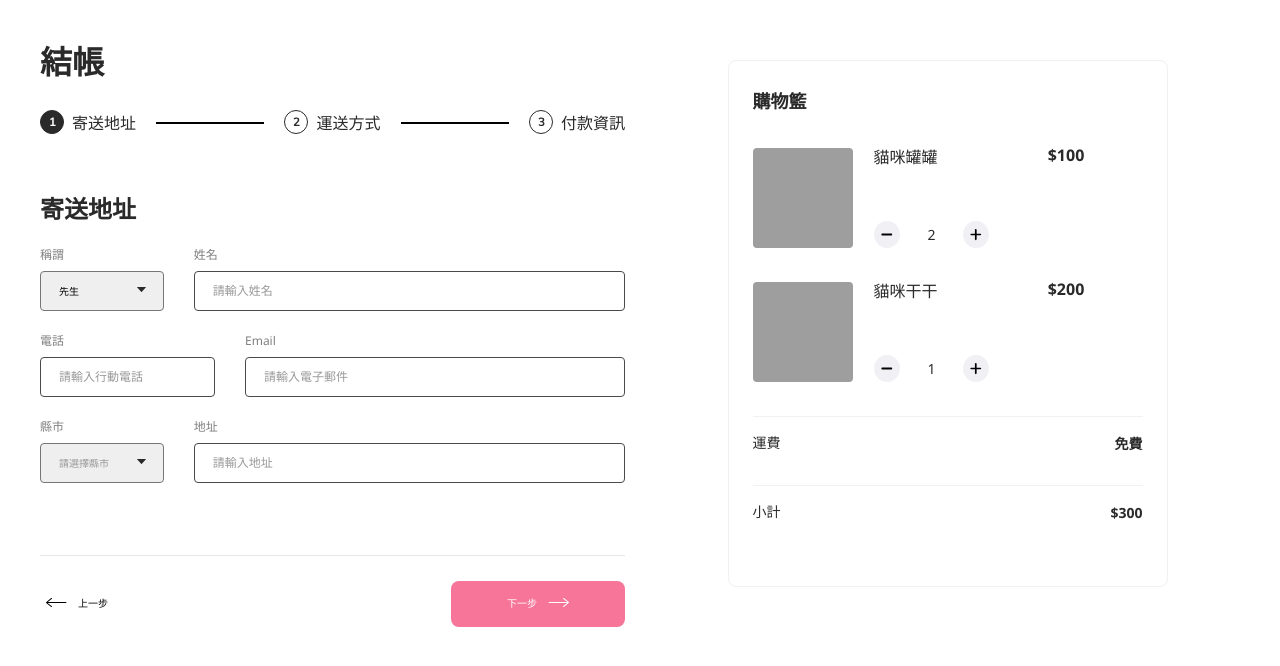
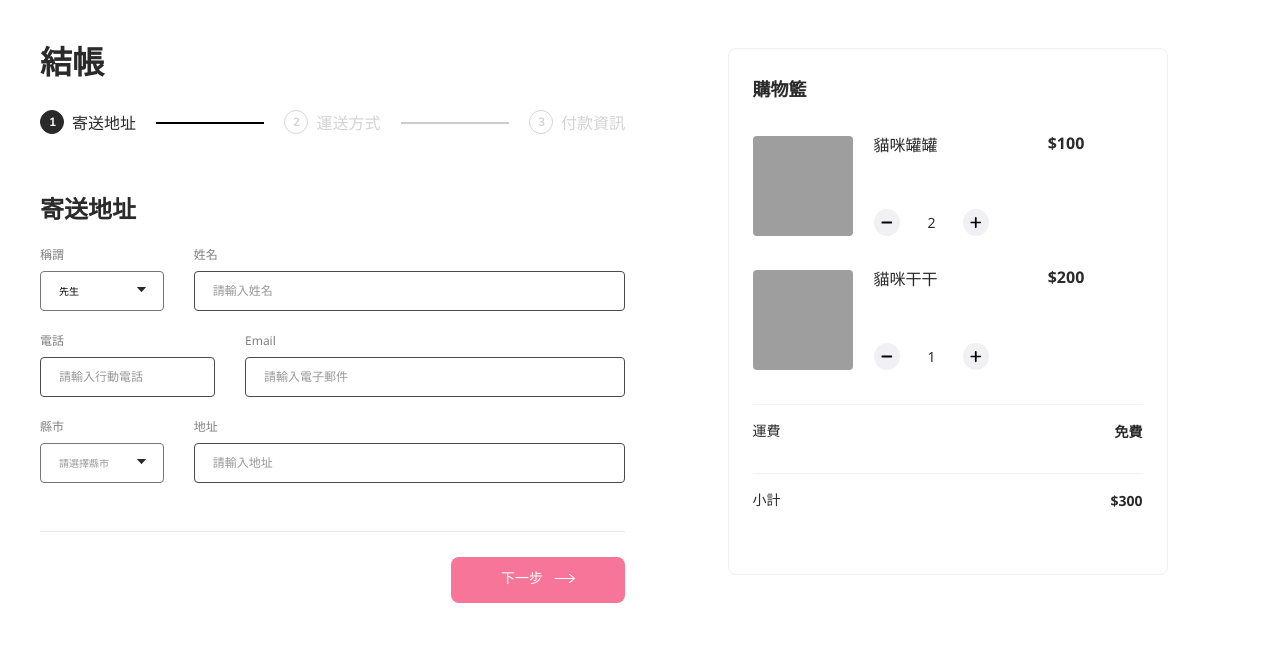
Before and after one commit to Liam67726978/alpha-shop, a React (Create React App) app: page / in a window 1280 px wide. Shown: the top 666 px of the page. Built offline with nearby package versions, Linux system fonts and the light colour scheme; grey boxes are pictures that could not be loaded.

Commit message:
Added previous and next functionality to register component

```diff
--- a/package.json
+++ b/package.json
@@ -7,11 +7,13 @@
     "@testing-library/jest-dom": "^5.16.5",
     "@testing-library/react": "^13.4.0",
     "@testing-library/user-event": "^13.5.0",
+    "classnames": "^2.3.2",
     "normalize.css": "^8.0.1",
     "react": "^18.2.0",
     "react-dom": "^18.2.0",
     "react-scripts": "5.0.1",
     "sass": "^1.62.1",
+    "use-immer": "^0.9.0",
     "web-vitals": "^2.1.4"
   },
   "scripts": {
--- a/src/Components/main/Register/Control.jsx
+++ b/src/Components/main/Register/Control.jsx
@@ -1,19 +1,45 @@
 import styles from "./Control.module.scss";
+import classNames from "classnames";
 import Icons from "./Icons";
 
-function Control() {
+function Control({ onPrevStep, onNextStep, step }) {
   return (
     <div className={styles.controlWrapper}>
-      <button className={styles.prevBtn}>
-        <Icons.Arrow className={styles.prevArrow} />
-        上一步
-      </button>
-      <button className={styles.nextBtn}>
-        下一步
-        <Icons.Arrow className={styles.nextArrow} />
-      </button>
+      <PrevButton onPrevStep={onPrevStep} step={step} />
+      <NextButton onNextStep={onNextStep} step={step} />
+      <ConfirmOrderButton step={step} />
     </div>
   );
 }
 
+function PrevButton({ onPrevStep, step }) {
+  const btnClass = classNames({
+    [styles.prevBtn]: true,
+    [styles.hidden]: step === 1,
+  });
+  return (
+    <button className={btnClass} onClick={onPrevStep}>
+      <Icons.Arrow className={styles.prevArrow} />
+      上一步
+    </button>
+  );
+}
+
+function NextButton({ onNextStep, step }) {
+  if (step < 3) {
+    return (
+      <button className={styles.nextBtn} onClick={onNextStep}>
+        下一步
+        <Icons.Arrow className={styles.nextArrow} />
+      </button>
+    );
+  }
+}
+
+function ConfirmOrderButton({ step }) {
+  if (step === 3) {
+    return <button className={styles.confirmOrderButton}>確認下單</button>;
+  }
+}
+
 export default Control;
--- a/src/Components/main/Register/Control.module.scss
+++ b/src/Components/main/Register/Control.module.scss
@@ -1,11 +1,11 @@
 .controlWrapper {
   border-top: 1px solid #e6e6eb;
-  margin-top: 48px;
   height: 72px;
   display: flex;
   justify-content: space-between;
   align-items: flex-end;
   button {
+    font-size: 1.4rem;
     width: 174px;
     height: 46px;
     border: none;
@@ -19,7 +19,8 @@
       margin-right: 11px;
     }
   }
-  .nextBtn {
+  .nextBtn,
+  .confirmOrderButton {
     background-color: #f67599;
     color: #fff;
     .nextArrow {
@@ -31,3 +32,7 @@
     }
   }
 }
+
+.hidden {
+  visibility: hidden;
+}
--- a/src/Components/main/Register/Form.jsx
+++ b/src/Components/main/Register/Form.jsx
@@ -1,14 +1,14 @@
 import styles from "./Form.module.scss";
 import Icons from "./Icons";
 
-function Form() {
-  return (
-    <div className={styles.formWrapper}>
-      <AddressPhase />
-      {/* <ShippingPhase /> */}
-      {/* <CreditCardPhase /> */}
-    </div>
-  );
+function Form({ step }) {
+  return <div className={styles.formWrapper}>{renderForm(step)}</div>;
+}
+
+function renderForm(step) {
+  if (step === 1) return <AddressPhase />;
+  else if (step === 2) return <ShippingPhase />;
+  else return <CreditCardPhase />;
 }
 
 function AddressPhase() {
--- a/src/Components/main/Register/Form.module.scss
+++ b/src/Components/main/Register/Form.module.scss
@@ -1,5 +1,7 @@
-Form {
+.formWrapper {
   user-select: none;
+  min-height: 285px;
+  margin-bottom: 48px;
   .formTitle {
     font-size: 2.4rem;
     margin-top: 0;
@@ -7,11 +9,10 @@ Form {
   }
   .formBody {
     display: grid;
-    grid-template-columns: repeat(12, 1fr);
-    column-gap: 30px;
+    grid: repeat(3, 1fr) / repeat(12, 1fr);
+    gap: 24px 30px;
     .inputGroup {
       width: 100%;
-      margin-bottom: 24px;
       label {
         display: block;
         margin-bottom: 8px;
@@ -44,12 +45,14 @@ Form {
           position: absolute;
           top: 0%;
           right: 18px;
+          z-index: -999;
         }
         select {
           cursor: pointer;
           appearance: none;
           padding-top: 3px;
           padding-inline: 18px;
+          background-color: transparent;
           &:invalid {
             color: #999;
           }
--- a/src/Components/main/Register/Icons.jsx
+++ b/src/Components/main/Register/Icons.jsx
@@ -3,6 +3,7 @@ import { ReactComponent as Step2 } from "../../../icons/StepNumber2.svg";
 import { ReactComponent as Step3 } from "../../../icons/StepNumber3.svg";
 import { ReactComponent as Triangle } from "../../../icons/Triangle.svg";
 import { ReactComponent as Arrow } from "../../../icons/Arrow.svg";
+import { ReactComponent as Checked } from "../../../icons/Checked.svg";
 
 const Icons = {
   Step1,
@@ -10,6 +11,7 @@ const Icons = {
   Step3,
   Triangle,
   Arrow,
+  Checked,
 };
 
 export default Icons;
--- a/src/Components/main/Register/Progress.jsx
+++ b/src/Components/main/Register/Progress.jsx
@@ -1,38 +1,179 @@
+import { useImmer } from "use-immer";
+import { useEffect } from "react";
+import classNames from "classnames";
 import styles from "./Progress.module.scss";
 import Icons from "./Icons";
 
-function Progress() {
+const initalProgressStatus = [
+  {
+    name: "寄送地址",
+    step: 1,
+    className: {
+      [styles.active]: true,
+      [styles.inactive]: false,
+    },
+    lineClassName: {
+      [styles.hidden]: false,
+      [styles.inactive]: false,
+    },
+    checked: false,
+  },
+  {
+    name: "運送方式",
+    step: 2,
+    className: {
+      [styles.active]: false,
+      [styles.inactive]: true,
+    },
+    lineClassName: {
+      [styles.hidden]: false,
+      [styles.inactive]: true,
+    },
+    checked: false,
+  },
+  {
+    name: "付款資訊",
+    step: 3,
+    className: {
+      [styles.active]: false,
+      [styles.inactive]: true,
+    },
+    lineClassName: {
+      [styles.hidden]: true,
+    },
+    checked: false,
+  },
+];
+
+function Progress({ step }) {
+  const [progressStatus, updateProgressStatus] = useImmer(initalProgressStatus);
+
+  useEffect(() => {
+    if (step === 1) {
+      updateProgressStatus((draft) => {
+        draft[0].checked = false;
+        draft[1] = {
+          name: "運送方式",
+          step: 2,
+          className: {
+            [styles.active]: false,
+            [styles.inactive]: true,
+          },
+          lineClassName: {
+            [styles.hidden]: false,
+            [styles.inactive]: true,
+          },
+          checked: false,
+        };
+        draft[2] = {
+          name: "付款資訊",
+          step: 3,
+          className: {
+            [styles.active]: false,
+            [styles.inactive]: true,
+          },
+          lineClassName: {
+            [styles.hidden]: true,
+          },
+          checked: false,
+        };
+      });
+    } else if (step === 2) {
+      updateProgressStatus((draft) => {
+        draft[0].checked = true;
+        draft[1] = {
+          name: "運送方式",
+          step: 2,
+          className: {
+            [styles.active]: true,
+            [styles.inactive]: false,
+          },
+          lineClassName: {
+            [styles.hidden]: false,
+            [styles.inactive]: false,
+          },
+          checked: false,
+        };
+        draft[2] = {
+          name: "付款資訊",
+          step: 3,
+          className: {
+            [styles.active]: false,
+            [styles.inactive]: true,
+          },
+          lineClassName: {
+            [styles.hidden]: true,
+          },
+          checked: false,
+        };
+      });
+    } else {
+      updateProgressStatus((draft) => {
+        draft[1].checked = true;
+        draft[2] = {
+          name: "付款資訊",
+          step: 3,
+          className: {
+            [styles.active]: true,
+            [styles.inactive]: false,
+          },
+          lineClassName: {
+            [styles.hidden]: true,
+          },
+          checked: false,
+        };
+      });
+    }
+  }, [step]);
+
   return (
     <div className={styles.progressWrapper}>
       <h2 className={styles.registerTitle}>結帳</h2>
       <div className={styles.stepWrapper}>
-        <span className={styles.stepGroup}>
-          <span className={styles.stepNumber}>
-            <Icons.Step1 className={styles.active} />
-          </span>
-          <span className={styles.stepText}>寄送地址</span>
-        </span>
-        <div className={styles.stepLineWrapper}>
-          <span className={styles.stepLine}></span>
-        </div>
-        <span className={styles.stepGroup}>
-          <span className={styles.stepNumber}>
-            <Icons.Step2 />
-          </span>
-          <span className={styles.stepText}>運送方式</span>
-        </span>
-        <div className={styles.stepLineWrapper}>
-          <span className={styles.stepLine}></span>
-        </div>
-        <span className={styles.stepGroup}>
-          <span className={styles.stepNumber}>
-            <Icons.Step3 />
-          </span>
-          <span className={styles.stepText}>付款資訊</span>
-        </span>
+        {progressStatus.map((status) => {
+          return (
+            <StepGroup
+              key={status.step}
+              name={status.name}
+              step={status.step}
+              className={status.className}
+              lineClassName={status.lineClassName}
+              checked={status.checked}
+            />
+          );
+        })}
       </div>
     </div>
   );
 }
 
+function StepGroup({ name, step, className, lineClassName, checked }) {
+  return (
+    <>
+      <span className={styles.stepGroup}>
+        <span className={styles.stepNumber}>
+          <ReturnIcon className={className} step={step} checked={checked} />
+        </span>
+        <span className={classNames(styles.stepText, className)}>{name}</span>
+      </span>
+      <ReturnStepLine lineClassName={lineClassName} />
+    </>
+  );
+}
+
+function ReturnIcon({ step, checked, className }) {
+  if (checked) return <Icons.Checked />;
+  if (step === 1) return <Icons.Step1 className={classNames(className)} />;
+  if (step === 2) return <Icons.Step2 className={classNames(className)} />;
+  if (step === 3) return <Icons.Step3 className={classNames(className)} />;
+}
+
+function ReturnStepLine({ lineClassName }) {
+  return (
+    <div className={classNames(styles.stepLineWrapper, lineClassName)}>
+      <span className={styles.stepLine}></span>
+    </div>
+  );
+}
+
 export default Progress;
--- a/src/Components/main/Register/Progress.module.scss
+++ b/src/Components/main/Register/Progress.module.scss
@@ -36,6 +36,7 @@
   }
 }
 
+/* icon狀態 */
 .active {
   rect {
     fill: #2a2a2a;
@@ -44,3 +45,11 @@
     fill: #fff;
   }
 }
+
+.inactive {
+  opacity: 0.2;
+}
+
+.hidden {
+  display: none;
+}
--- a/src/Components/main/Register/Register.jsx
+++ b/src/Components/main/Register/Register.jsx
@@ -1,14 +1,28 @@
+import { useState } from "react";
 import styles from "./Register.module.scss";
 import Form from "./Form";
 import Progress from "./Progress";
 import Control from "./Control";
 
 function Register() {
+  const [step, setStep] = useState(1);
+
+  function handlePrevStep() {
+    step > 1 && setStep(step - 1);
+  }
+  function handleNextStep() {
+    step < 3 && setStep(step + 1);
+  }
+
   return (
     <section className={styles.container}>
-      <Progress />
-      <Form />
-      <Control />
+      <Progress step={step} />
+      <Form step={step} />
+      <Control
+        onPrevStep={handlePrevStep}
+        onNextStep={handleNextStep}
+        step={step}
+      />
     </section>
   );
 }
```
Also changed, not shown: src/icons/Checked.svg (added), 1 other file (tests, documents, lock files or other folders).
